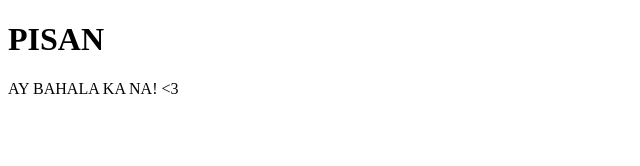
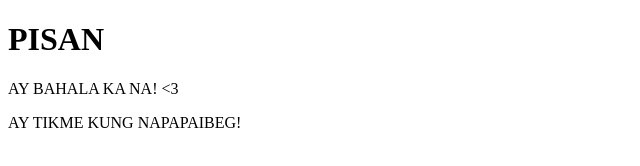
Before and after one commit to KianJaystherTumambing/Hola-test-page, a plain HTML site: page index.html in a window 1280 px wide. Shown: the whole page, without its empty margins (0-640 px from the left). Drawn offline with Linux system fonts and the light colour scheme.

```diff
--- a/index.html
+++ b/index.html
@@ -7,6 +7,7 @@
 
 <h1>PISAN</h1>
 <p>AY BAHALA KA NA! &lt;3</p>
+<p>AY TIKME KUNG NAPAPAIBEG!</p>
 
 </body>
 </html>
```
